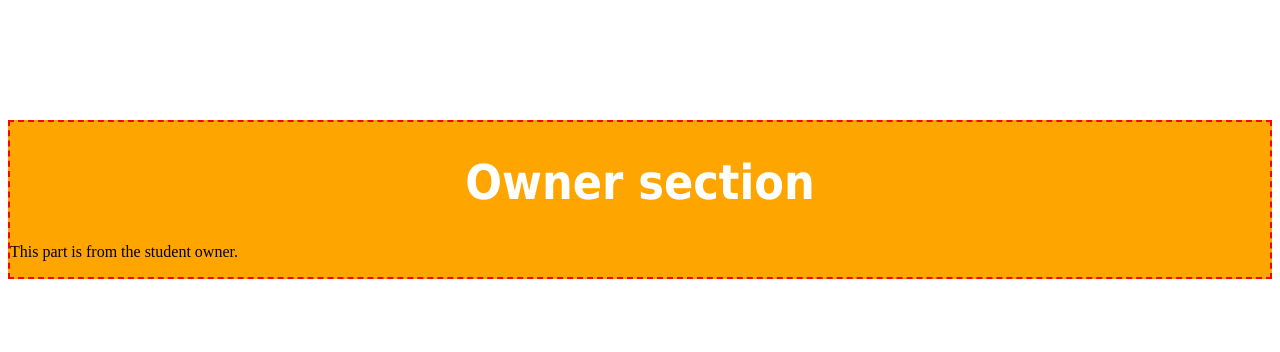
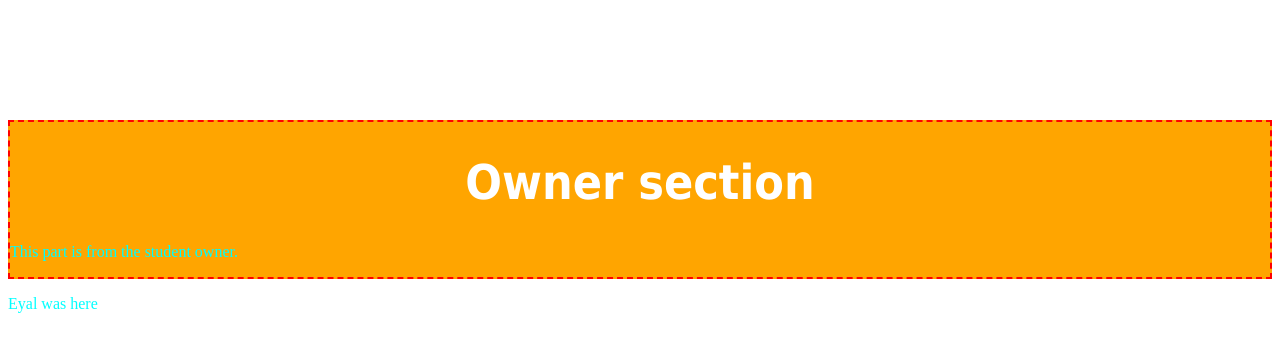
Before and after one commit to jorn55/GithubExercise01, a plain HTML site: page index.html in a window 1280 px wide. Drawn offline with Linux system fonts and the light colour scheme.

Commit message:
colaberator eyal

```diff
--- a/index.html
+++ b/index.html
@@ -15,7 +15,7 @@
         <p>This part is from the student owner.</p>
     </div>
     <div class="student-contributor">
-
+<p>Eyal was here</p>
 
     </div>
 </body>
--- a/style.css
+++ b/style.css
@@ -13,3 +13,6 @@ h1 {
     text-align: center;
     color: white;
 }
+p{
+    color: aqua;
+}
```
